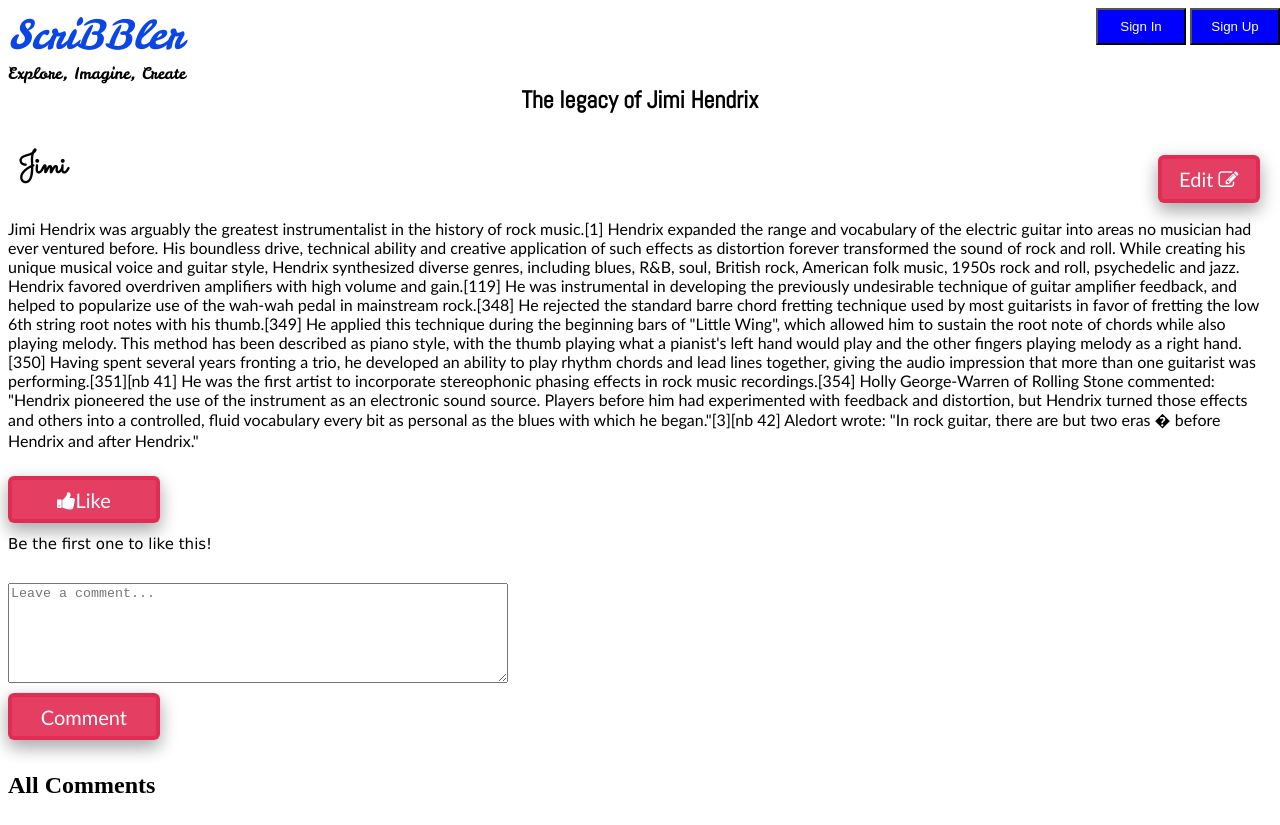
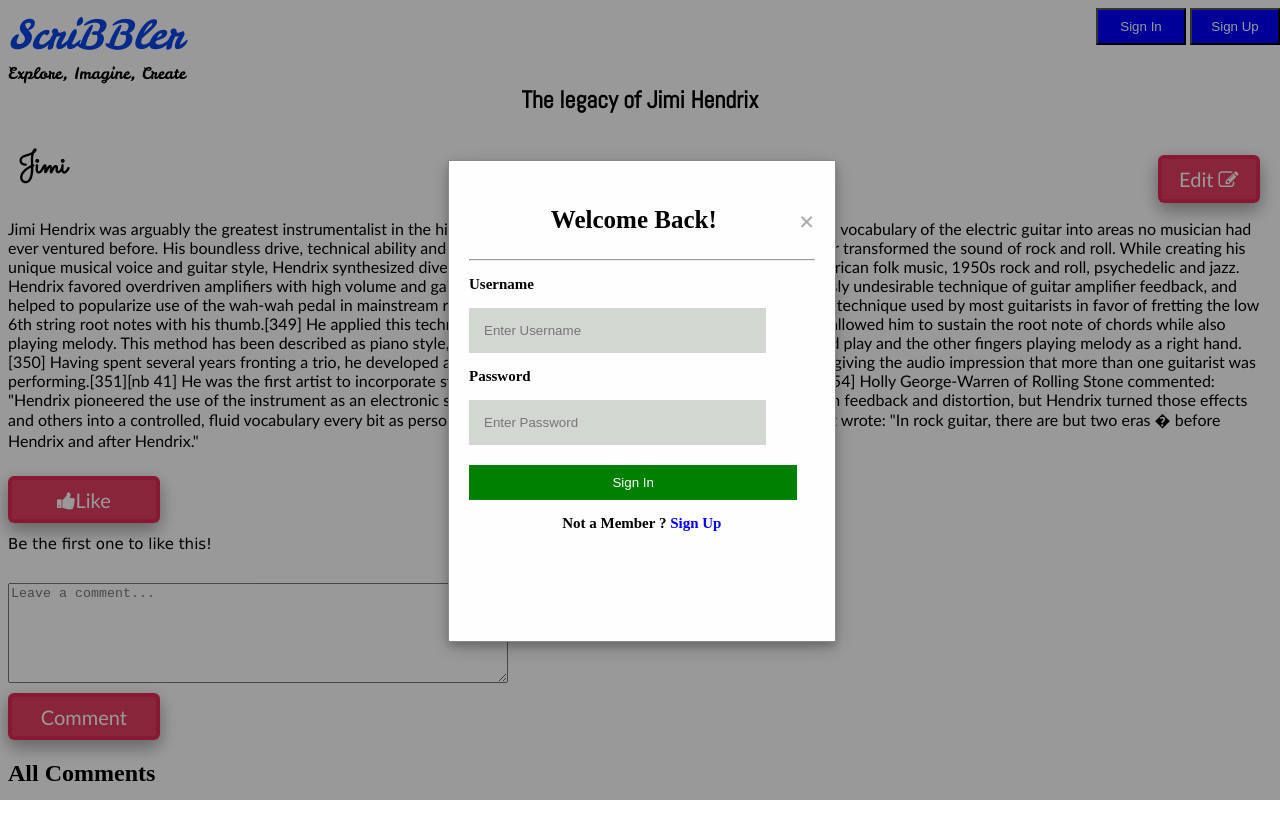
Before and after one commit to TirlochaN-user/Bloglist_Project, a plain HTML site: page html/post.html in a window 1280 px wide. Both pictures are taken after a click on the button "Sign In". Drawn offline with Linux system fonts and the light colour scheme.

Commit message:
added sign in and sign up modals to post.html

```diff
--- a/css/post.css
+++ b/css/post.css
@@ -47,6 +47,7 @@
     padding:5%;
     color:white;
     background-color:blue;
+    cursor: pointer;
  }
  #editButton button
  {
@@ -125,3 +126,80 @@
      border-top-width: 5px;
      padding:10px;
  }
+ /* Modal part*/
+ .modal {
+    position: fixed;
+    z-index: 1;
+    left: 0;
+    top: 0;
+    width: 100%;
+    height: 100%;
+    background-color: rgb(0,0,0);
+    background-color: rgba(0,0,0,0.4);
+
+ }
+
+ .signin-modal-content {
+    position: absolute;
+    top:20%;
+    left:35%;
+    background-color: #fefefe;
+    padding: 20px;
+    border: 1px solid #888;
+    width: 27%;
+    height:55%;
+    box-shadow: 0 4px 8px 0 rgba(0,0,0,0.2),0 6px 20px 0 rgba(0,0,0,0.19);
+  }
+  .close {
+    color: #aaa;
+    float: right;
+    font-size: 28px;
+    font-weight: bold;
+    cursor: pointer;
+  }
+
+
+ .input-form
+  {
+     border:none;
+     background-color: rgba(205, 209, 204, 0.87);
+     padding: 15px;
+     width:86%
+  }
+
+  .button3{
+    padding: 10px 16px;
+    margin-top: 20px;
+    width:95%;
+    background-color: green;
+    color: white;
+    border: none;
+  }
+.signin-modal-content h3{
+    font-size: 25px;
+}
+.signin-modal-content form p{
+    font-size: 15px;
+    font-weight: bold;
+}
+.signup-modal-content{
+    position: absolute;
+    top:15%;
+    left:35%;
+    background-color: #fefefe;
+    padding: 20px;
+    border: 1px solid #888;
+    width: 27%;
+    height:75%;
+    box-shadow: 0 4px 8px 0 rgba(0,0,0,0.2),0 6px 20px 0 rgba(0,0,0,0.19);
+}
+.signup-modal-content h3{
+    font-size: 25px;
+}
+.signup-modal-content form p{
+    font-size: 15px;
+    font-weight: bold;
+}
+#myModalSignin > div > form > p:nth-child(6) > span{
+    cursor: pointer;
+}
--- a/html/post.html
+++ b/html/post.html
@@ -17,15 +17,60 @@
                        Add code for "ScriBBler" heading and the sub-heading -->
                     <span id="main-header">ScriBBler</span>
                     <span id="btn-span">
-                           <button class="header-btn">Sign In</button>
-                           <button class="header-btn">Sign Up</button>
+                           <button class="header-btn" onclick="showSignInModal(1)">Sign In</button>
+                           <button class="header-btn" onclick="showSignUpModal(1)">Sign Up</button>
                     </span>
                     <div id="sub-header">Explore, Imagine, Create</div>
                 </div>
+                <div id="myModalSignin" class="modal">
+
+
+                        <!-- Insert code for Sign In modal here -->
+                        <div class="signin-modal-content">
+                                <div class="modal-header">
+                                    <span id="close" onclick="closeSignInModal()" class="close">&times;</span>
+                                    <h3 style="text-align: center">Welcome Back!</h3>
+                                    <hr>
+                                </div>
+                                <form>
+                                    <p>Username</p>
+                                    <input class="input-form" type="text" name="userName" id="userName" placeholder="Enter Username" required>
+                                    <p>Password</p>
+                                    <input class="input-form" type="password" name="password" id="password" placeholder="Enter Password" required>
+                                    <button class="button3">Sign In</button>
+                                    <p style="text-align: center">Not a Member ? <span style="color: blue" onclick="showSignUpModal(2)">Sign Up</span></p>
+                                </form>
+                        </div>
+
+                    </div>
             <div class="blogContent">
                 <div id="blogTitle" class="blogTite">
                 <h id="blogTitleNew">The legacy of Jimi Hendrix</h>
             </div>
+            <div id="myModalSignUp" class="modal">>
+
+                    <!-- Insert code for Sign Up modal here -->
+                    <div class="signup-modal-content">
+                            <div class="modal-header">
+                                <span id="close" onclick="closeSignUpModal()" class="close">&times;</span>
+                                <h3 style="text-align: center">Get Started</h3>
+                                <hr>
+                            </div>
+                            <form>
+                                <p>Username</p>
+                                <input class="input-form" type="text" name="fullName" id="fullName" placeholder="Enter Full Name" required>
+                                <p>Username</p>
+                                <input class="input-form" type="text" name="userName" id="userName" placeholder="Enter Username" required>
+                                <p>Password</p>
+                                <input class="input-form" type="password" name="password" id="password" placeholder="Enter Password" required>
+                                <p>Confirm Password</p>
+                                <input class="input-form" type="password" name="confPassword" id="confPassword" placeholder="Confirm Password" required>
+                                <button class="button3">Sign Up</button>
+                            </form>
+                    </div>
+
+
+                </div>
 
         <div class="blogAuthor">
 
@@ -51,8 +96,11 @@
             <div id="commentSection">
                 <textarea id="commenttextarea" placeholder="Leave a comment..."></textarea>
                 <button onclick="commentadd()">Comment</button>
-                <div id="allcomment">
+                <div>
                     <h2>All Comments</h2>
+                    <div id="allcomment">
+
+                    </div>
                 </div>
             </div>
 
--- a/js/post.js
+++ b/js/post.js
@@ -55,3 +55,43 @@ function commentadd()
         commentbox.value='';
     }
 }
+/* MODAL PART FOR SIGN AND SIGN UP */
+function showSignInModal(x)
+{
+    var modalelement=document.getElementById('myModalSignin');
+    if(x==0)
+        modalelement.setAttribute('style','display:none');
+    else
+    modalelement.setAttribute('style','display:block');
+}
+showSignInModal(0);
+function closeSignInModal()
+{
+    var modalelement=document.getElementById('myModalSignin');
+    var body=document.querySelector('body');
+    body.style.display='';
+    modalelement.style.display='none';
+
+}
+function showSignUpModal(x)
+{
+    var modalelement=document.getElementById('myModalSignUp');
+    if(x==0)
+        modalelement.setAttribute('style','display:none');
+    else if(x==1)
+        modalelement.setAttribute('style','display:block');
+    else
+    {
+        modalelement.setAttribute('style','display:block');
+        closeSignInModal();
+    }
+}
+showSignUpModal(0);
+function closeSignUpModal()
+{
+    var modalelement=document.getElementById('myModalSignUp');
+    var body=document.querySelector('body');
+    body.style.display='';
+    modalelement.style.display='none';
+
+}
```
